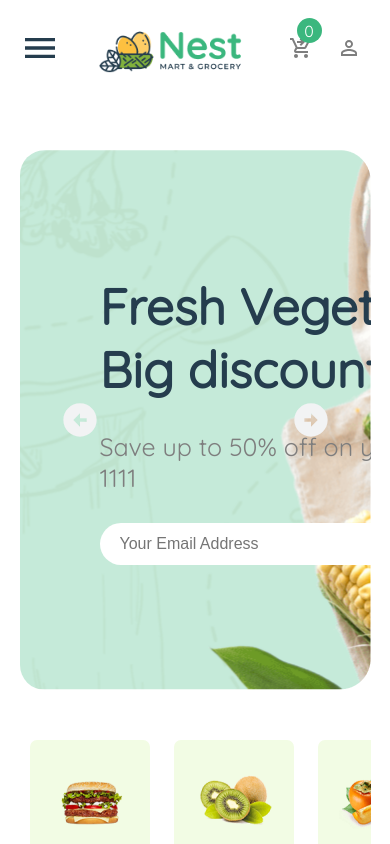
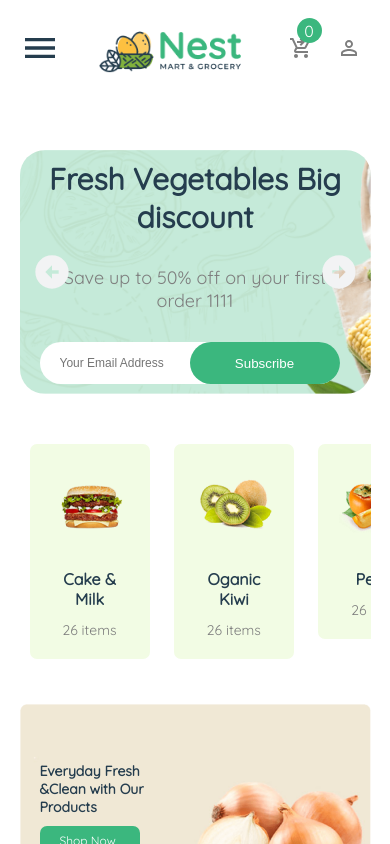
Before and after one commit to moatazzanwarr/E-Commerce-React, a React (Create React App) app: page / in a window 390 px wide. Shown: the top 844 px of the page. Built offline with nearby package versions, Linux system fonts and the light colour scheme.

Commit message:
after edit in main slider

```diff
--- a/src/components/home/main-slider/slider.css
+++ b/src/components/home/main-slider/slider.css
@@ -1,12 +1,11 @@
-.main{
+.main {
   border-radius: 25px;
   overflow: hidden;
   position: relative;
   margin: 50px 0;
 }
 
-
-.container-slides{
+.container-slides {
   overflow: hidden;
   max-width: 100%;
   overflow: hidden;
@@ -14,7 +13,7 @@
   justify-content: center;
 }
 
-.main .slide{
+.main .slide {
   display: flex;
   align-items: center;
   padding-left: 80px;
@@ -23,69 +22,111 @@
   background-image: url("../../../assets/images/Tabpanel.png");
   background-position: right;
   background-size: cover;
-    transition: .5s all ease-in-out;
+  transition: 0.5s all ease-in-out;
 }
 
 .active {
   max-width: 100% !important;
   opacity: 100;
+  position: relative;
+  top: 0;
+  left: 0;
+  z-index: 1;
 }
 
-.notActive{
+.notActive {
   opacity: 0;
   max-width: 0 !important;
   position: absolute;
+  top: 0;
+  left: 0;
+  z-index: -1;
 }
 
-.main .i{
+.main .i {
   position: absolute;
   top: 50%;
   font-size: 40px;
   transform: translateY(-50%);
   cursor: pointer;
-    color: #F2F3F4;
+  color: #f2f3f4;
+  z-index: 2;
 }
-.main .slide-left{
+.main .slide-left {
   left: 40px;
 }
-.main .slide-right{
+.main .slide-right {
   right: 40px;
 }
 
-.main .slide h1{
+.main .slide h1 {
   font-size: 50px;
-    color: #253D4E;
+  color: #253d4e;
   margin-bottom: 30px;
 }
-.main .slide span{
+.main .slide span {
   font-size: 25px;
-    color: #7E7E7E;
+  color: #7e7e7e;
 }
 
-.main .slide form{
+.main .slide form {
   width: fit-content;
   position: relative;
   margin-top: 30px;
 }
 
-.main .slide form input{
+.main .slide form input {
   outline: none;
   border: none;
   border-radius: 40px;
 }
 
-.main .slide form input[type="text"]{
+.main .slide form input[type="text"] {
   width: 450px;
   height: 42px;
   padding: 5px 150px 5px 20px;
   font-size: 16px;
 }
-.main .slide form input[type="submit"]{
+.main .slide form input[type="submit"] {
   width: 150px;
   height: 42px;
   position: absolute;
   right: 0;
-    background: #3BB77E;
-    color: #FFF;
+  background: #3bb77e;
+  color: #fff;
   cursor: pointer;
 }
+
+@media (max-width: 768px) {
+  .main .slide {
+    height: auto;
+    padding: 10px 20px;
+
+    justify-content: center;
+    text-align: center;
+  }
+  .main .slide h1 {
+    font-size: 30px;
+  }
+  .main .slide span {
+    font-size: 18px;
+  }
+
+  .main span i {
+    opacity: 0.4;
+  }
+
+  .main .slide-left {
+    left: 12px;
+  }
+  .main .slide-right {
+    right: 12px;
+  }
+
+  /* ################## */
+  .main .slide form input[type="text"] {
+    width: 300px;
+    padding: 5px 20px;
+    font-size: 12px;
+  }
+}
--- a/src/components/home/main-slider/slider.jsx
+++ b/src/components/home/main-slider/slider.jsx
@@ -21,9 +21,20 @@ const slides = [
 function Slider() {
   const [slideNumber, setSlideNumber] = useState(1);
 
-      const next = ()=>{
-        return setSlideNumber(prev => prev === 1 ? prev + 1 : prev - 1 )
-      }
+  const next = () => {
+    return setSlideNumber((prev) => (prev === 1 ? prev + 1 : prev - 1));
+  };
+
+  function toRight() {
+    if (slideNumber === 1) {
+      setSlideNumber(2);
+    }
+  }
+  function toLeft() {
+    if (slideNumber === 2) {
+      setSlideNumber(1);
+    }
+  }
 
   return (
     <div className="main">
@@ -49,10 +60,10 @@ function Slider() {
         })}
       </div>
 
-      <span onClick={()=> next()}>
+      <span onClick={() => toLeft()}>
         <icons.ArrowCircleLeftIcon className="slide-left i" />
       </span>
-      <span onClick={()=> next()}>
+      <span onClick={() => toRight()}>
         <icons.ArrowCircleRightIcon className="slide-right i" />
       </span>
     </div>
```
Lines whose indentation alone changed are shown as unchanged.
